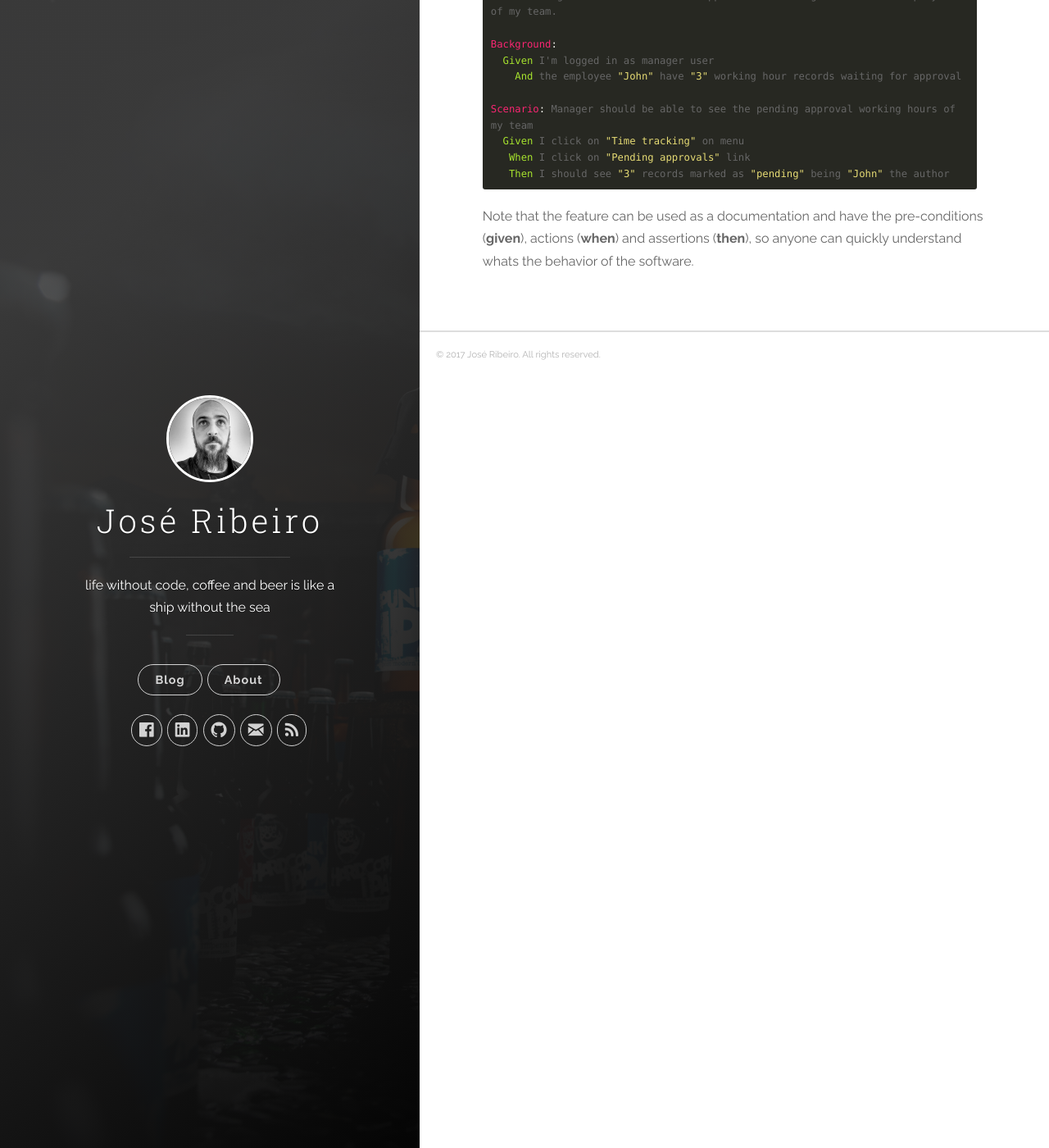
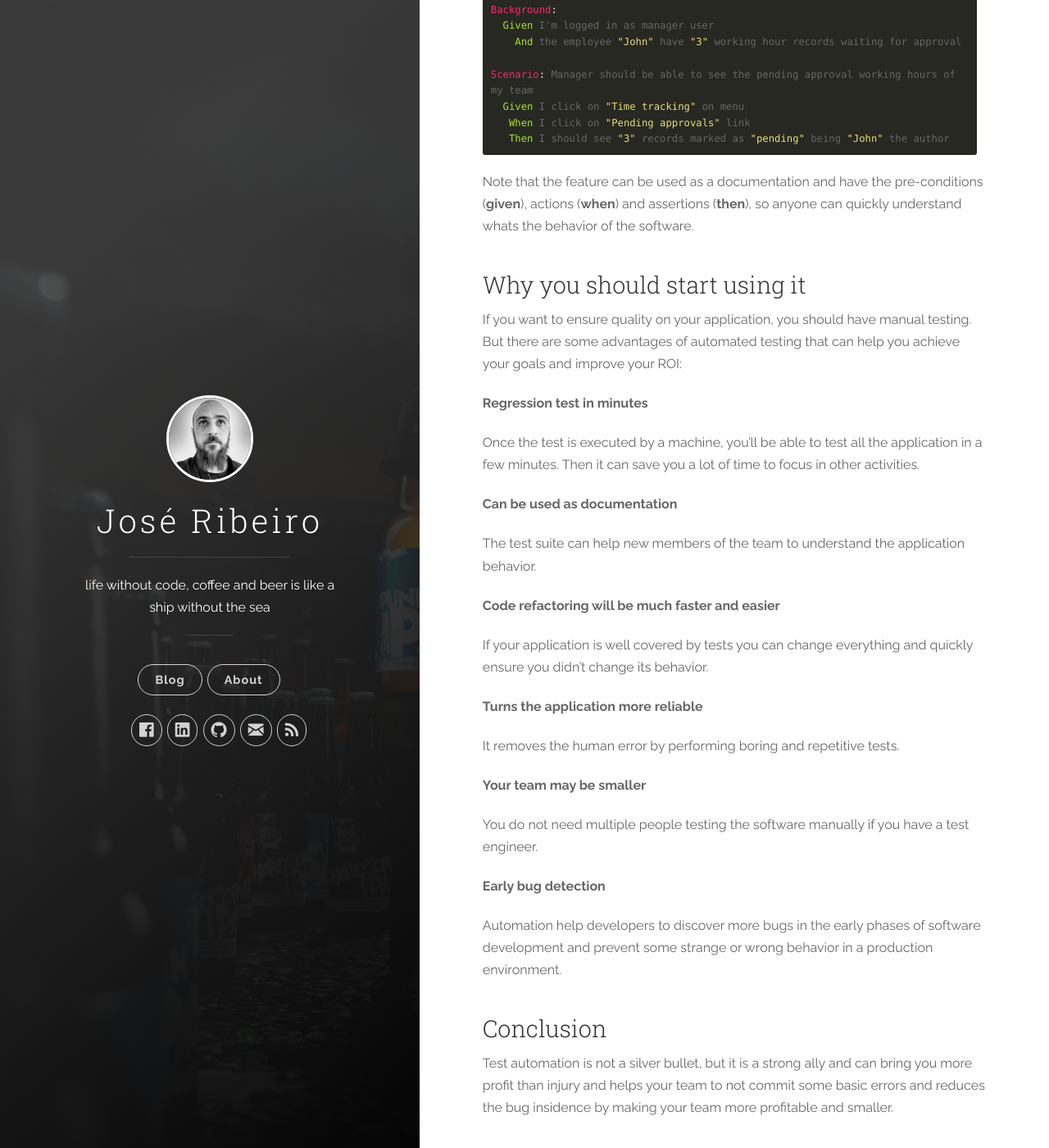
Before and after one commit to zekitow/zekitow.github.io, a Jekyll site: the page built from _posts/2017-09-02-why-automated-testing.md, in a window 1280 px wide and 1400 px high, scrolled down 965 px. Shown: the whole window at 82% size. Built offline with Jekyll 4.4.1, drawn with Linux system fonts in a browser that asks for light colours; nearby versions of some CDN libraries; some of the changed text lies outside the part shown.

Commit message:
Updating TDD and BDD post.

```diff
--- a/_posts/2017-09-02-how-automated-testing-can-helps-you-and-cut-development-costs.md
+++ b/_posts/2017-09-02-why-automated-testing.md
@@ -1,8 +1,8 @@
 ---
-title:  "How automated testing can helps you and cut development costs"
+title:  "Why automated testing?"
 date:   2017-09-02 12:16:30
-categories: [tdd, agile, best-practices]
-tags: [tdd, agile, best-practices]
+categories: [testing, agile, best-practices]
+tags: [testing, agile, best-practices]
 ---
 Automated testing is a great way to ensure software quality. The TDD (Test driven development) leads the developers to create simple and maintainable code while BDD (Behavior Driven Development) is responsible to test the connected parts of the software, that is, it's behavior or domain.
 
@@ -36,9 +36,35 @@ Scenario: Manager should be able to see the pending approval working hours of my
 
 Note that the feature can be used as a documentation and have the pre-conditions (**given**), actions (**when**) and assertions (**then**), so anyone can quickly understand whats the behavior of the software.
 
-<!--
-## Who these techniques can save money?
 
-In 2014 I had started to work with a customer based in Sorocaba. This customer was a digital agency and at that time they didn't have a automated workflow inside the company to manage the jobs between their client and the team. So I was contracted to develop a time-tracking and job-management platform.
+## Why you should start using it
 
- -->
+If you want to ensure quality on your application, you should have manual testing. But there are some advantages of automated testing that can help you achieve your goals and improve your ROI:
+
+**Regression test in minutes**
+
+Once the test is executed by a machine, you'll be able to test all the application in a few minutes. Then it can save you a lot of time to focus in other activities.
+
+**Can be used as documentation**
+
+The test suite can help new members of the team to understand the application behavior.
+
+**Code refactoring will be much faster and easier**
+
+If your application is well covered by tests you can change everything and quickly ensure you didn't change its behavior.
+
+**Turns the application more reliable**
+
+It removes the human error by performing boring and repetitive tests.
+
+**Your team may be smaller**
+
+You do not need multiple people testing the software manually if you have a test engineer.
+
+**Early bug detection**
+
+Automation help developers to discover more bugs in the early phases of software development and prevent some strange or wrong behavior in a production environment.
+
+## Conclusion
+
+Test automation is not a silver bullet, but it is a strong ally and can bring you more profit than injury and helps your team to not commit some basic errors and reduces the bug insidence by making your team more profitable and smaller.
```
Also changed, not shown: 1 other file.
